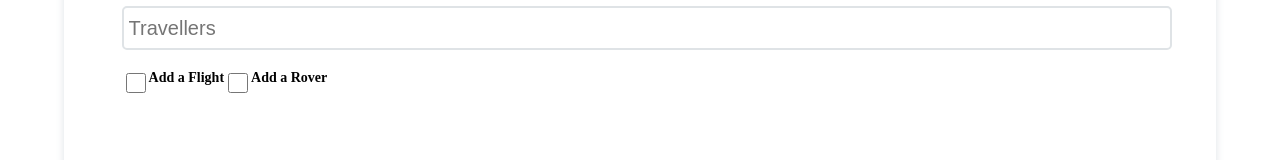
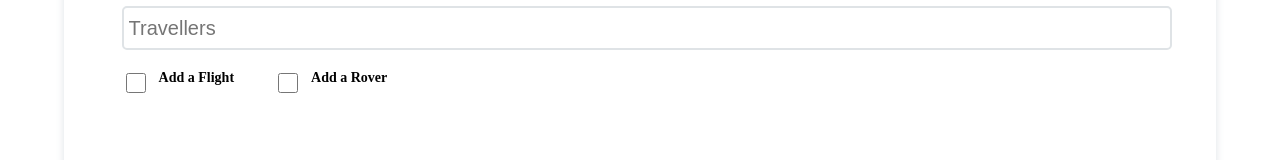
Before and after one commit to MikeTheFyke/Xpedia, a Vue app: page / in a window 1280 px wide. Shown: the part 473-633 px from the top of the page. Built offline with nearby package versions, Linux system fonts and the light colour scheme; a web font is replaced by a local one.

Commit message:
adding more styles for labels and checkbox

```diff
--- a/src/components/CheckIn.vue
+++ b/src/components/CheckIn.vue
@@ -120,7 +120,6 @@ export default {
 input[type=checkbox]{
     cursor: pointer;
     border-color: #dfe3e6;
-
     width: 20px;
     height: 20px;
 }
@@ -128,7 +127,7 @@ input[type=checkbox]{
 .CheckBox-Label{
     font-family: "Montserrat";
     font-size: 14px;
-    margin: 0;
+    margin: 0 40px 0 10px;
 }
 
 </style>
```
